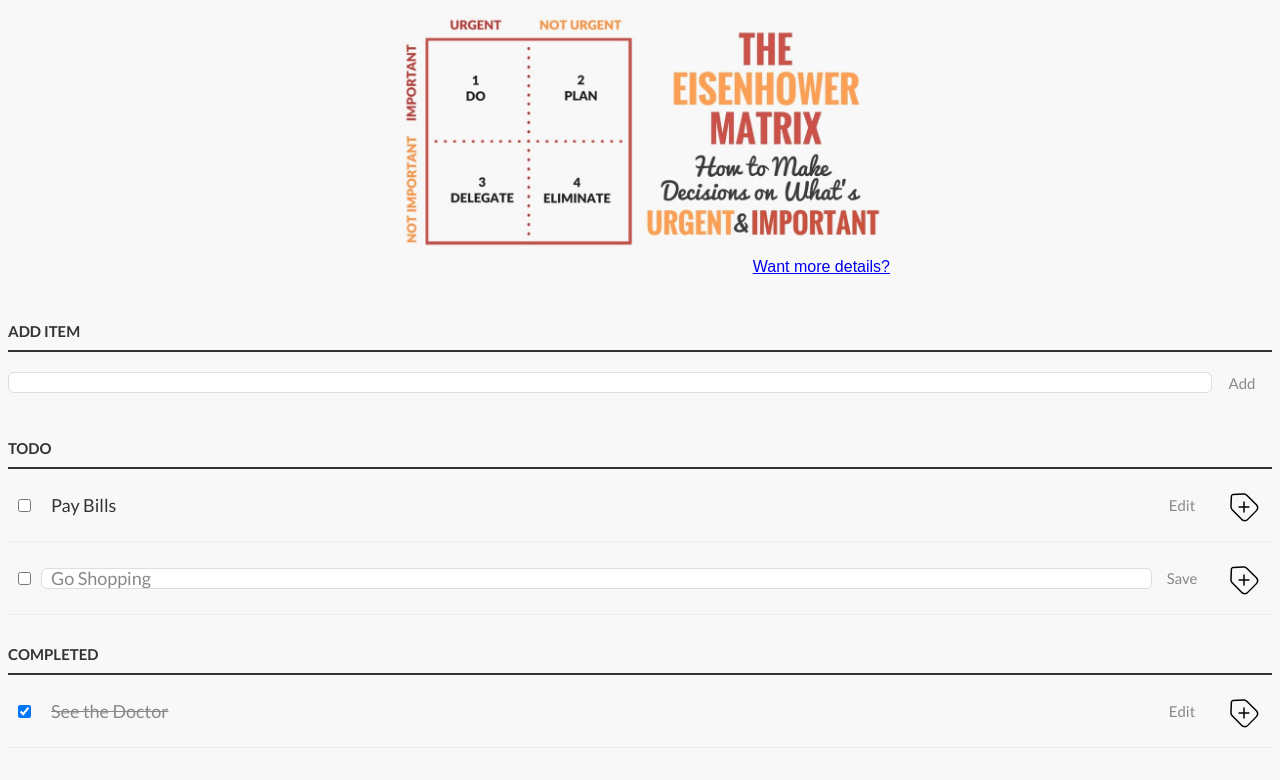
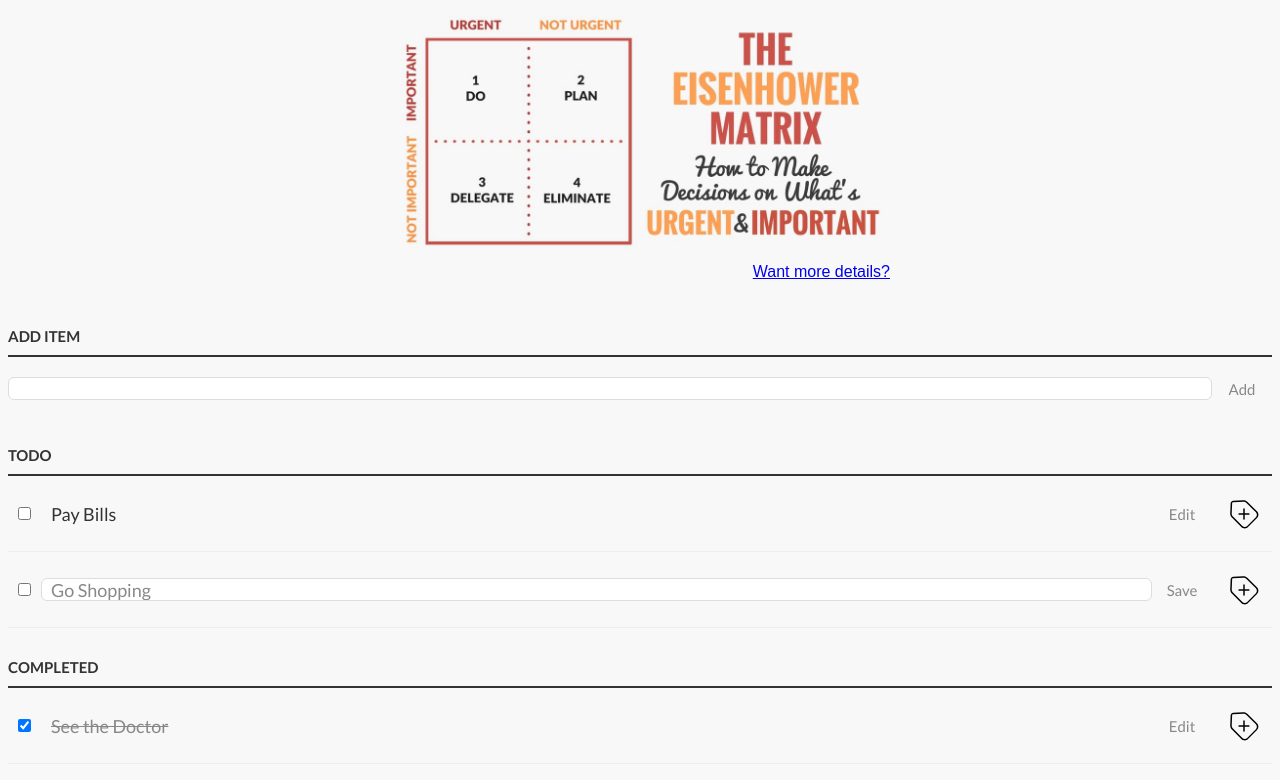
Before and after one commit to melihovodina/clean-code-s1e1, a plain HTML site: page index.html in a window 1280 px wide. Drawn offline with Linux system fonts and the light colour scheme.

Commit message:
fix: add html5 accordin to rule 2.2; add lang attribute

```diff
--- a/index.html
+++ b/index.html
@@ -1,8 +1,9 @@
-<html>
+<!DOCTYPE html>
+<html lang="en">
   <head>
     <title>Todo App</title>
     <link href='https://fonts.googleapis.com/css?family=Lato:300,400,700' rel='stylesheet'>
-    <link rel="stylesheet" href="style.css" media="screen" charset="utf-8">
+    <link rel="stylesheet" href="style.css" media="screen">
   </head>
   <body>
     <div class="aaa">
```
